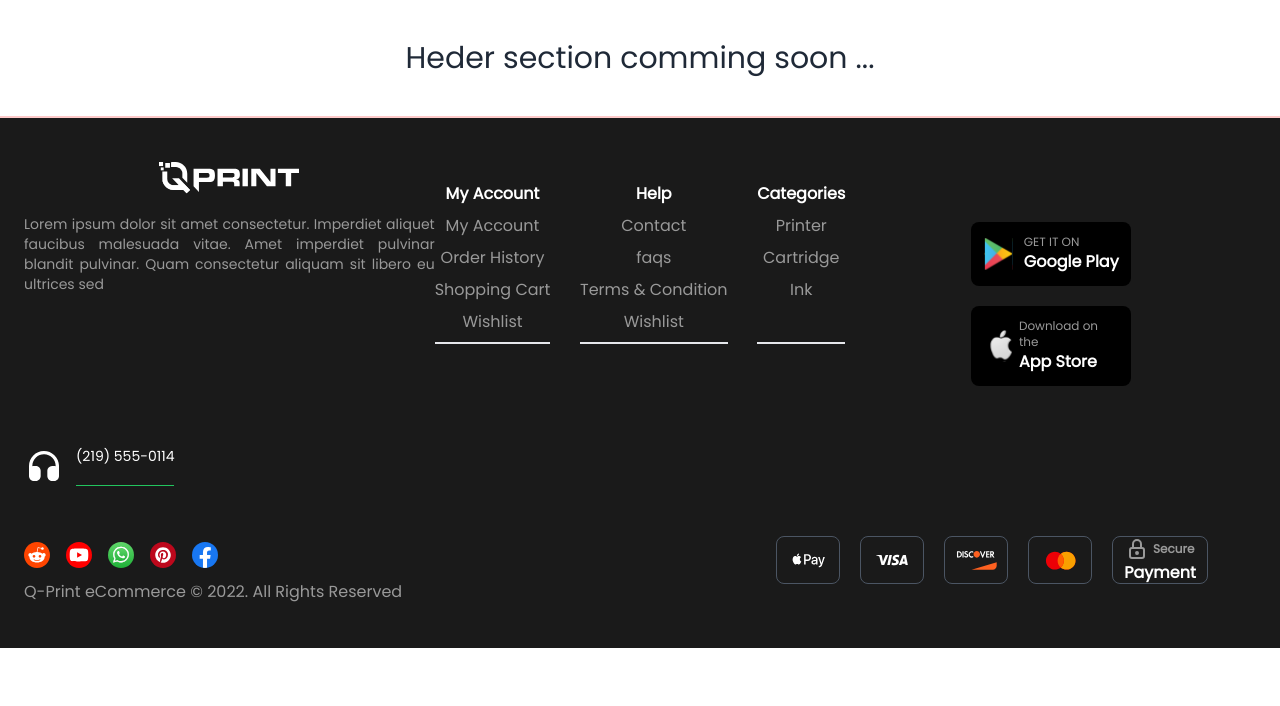
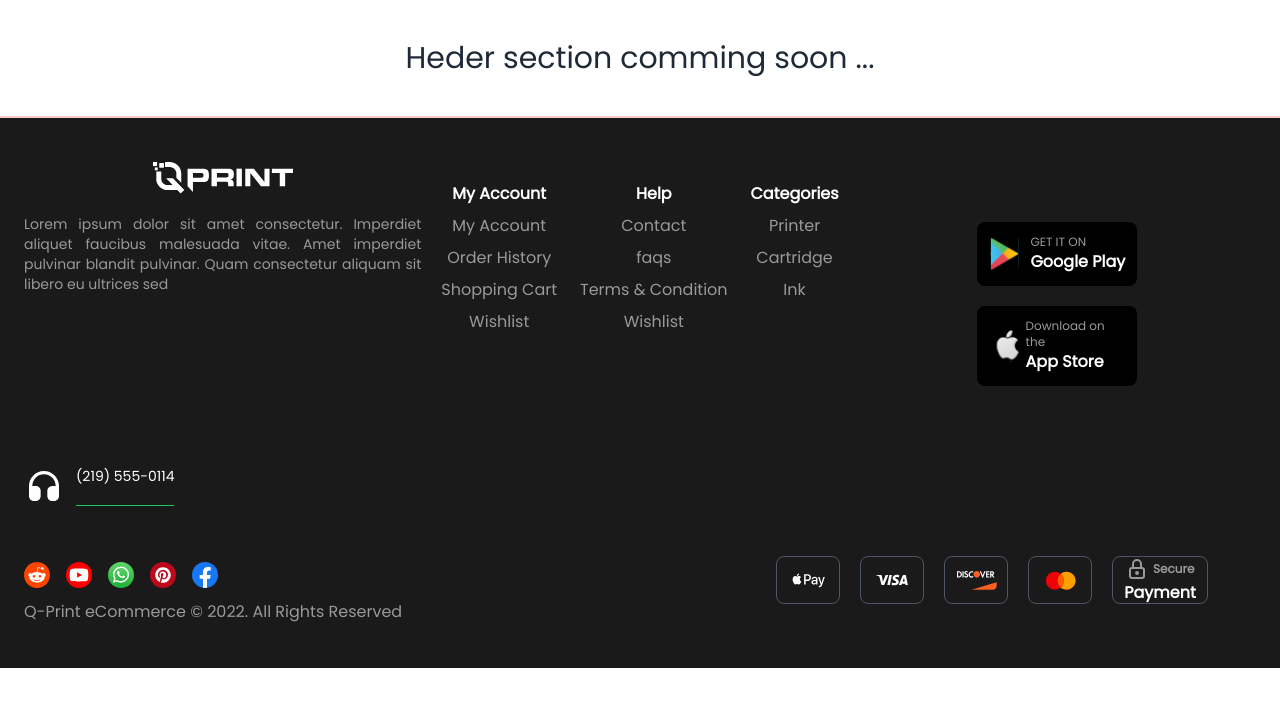
Before and after one commit to expertsquad/q-print-client, a Next.js app: page / in a window 1280 px wide. Shown: the top 706 px of the page. Built offline with nearby package versions, Linux system fonts and the light colour scheme.

Commit message:
working on footer

```diff
--- a/src/app/components/Footer/Footer.tsx
+++ b/src/app/components/Footer/Footer.tsx
@@ -17,7 +17,7 @@ import CombinedComponent from "./CombineComponent";
 const Footer = () => {
   return (
     <footer className="bg-[#1A1A1A] p-6">
-      <div className="space-y-5 md:grid md:grid-cols-3 items-center justify-center md:items-start mx-auto relative text-center py-5">
+      <div className="space-y-5 md:grid md:grid-cols-3 items-center justify-center md:items-start mx-auto relative text-center py-5 gap-5">
         <div className="space-y-5">
           <div className="flex items-center justify-center">
             <Logo />
--- a/src/app/components/Footer/FooterLinks.tsx
+++ b/src/app/components/Footer/FooterLinks.tsx
@@ -2,9 +2,12 @@ import { footerLinks } from "../../constants";
 
 const FooterLinks = () => {
   return (
-    <div className="flex justify-between">
+    <div className="md:flex justify-between lg:flex">
       {footerLinks.map((link) => (
-        <div className="sm:border-b-2 " key={link.title}>
+        <div
+          className="border-b border-b-gray-400 md:border-b-0"
+          key={link.title}
+        >
           <h3 className="text-white font-semibold pb-2">{link.title}</h3>
           <div className="">
             {link.links.map((item) => (
```
